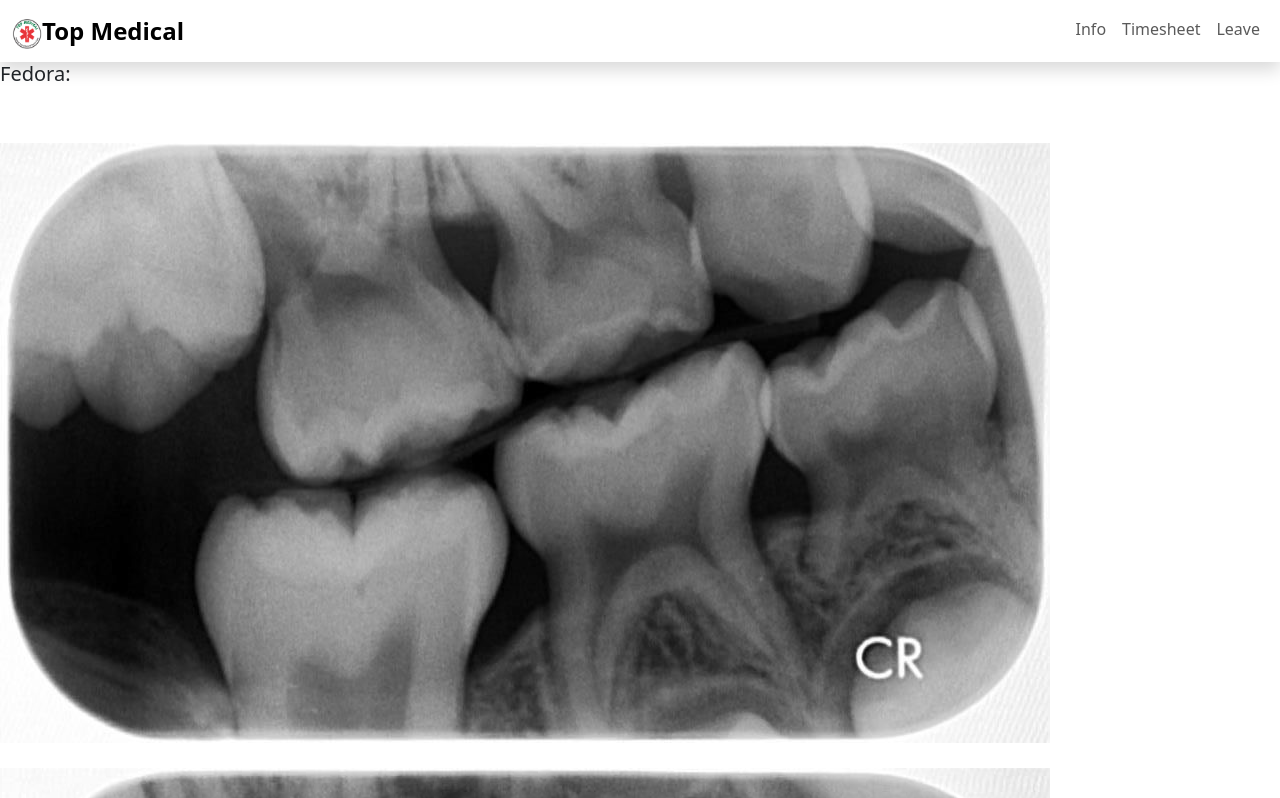
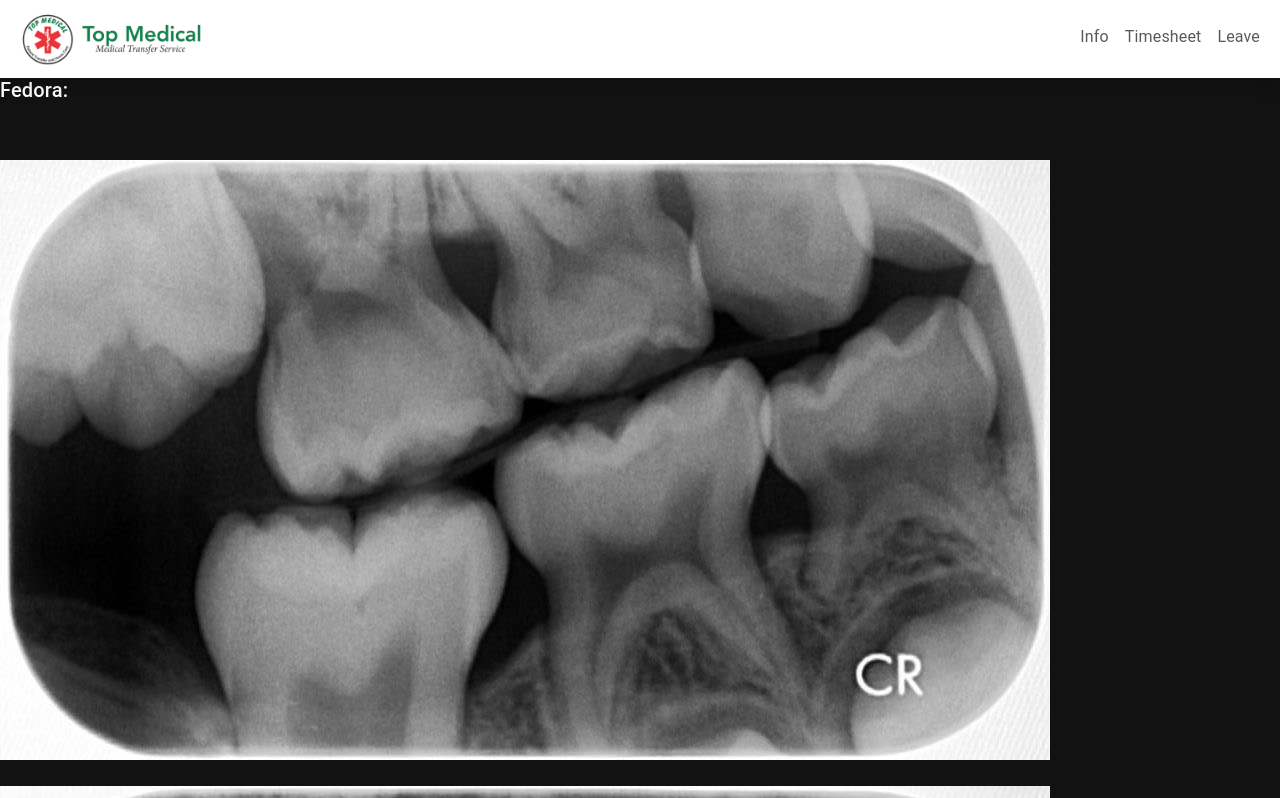
Before and after one commit to kentwkwong/topmedfrontend, a React (Create React App) app: page /Teeth in a window 1280 px wide. Shown: the top 798 px of the page. Built offline with nearby package versions, Linux system fonts and the light colour scheme.

Commit message:
change theme

```diff
--- a/public/index.html
+++ b/public/index.html
@@ -2,14 +2,14 @@
 <html lang="en">
   <head>
     <meta charset="utf-8" />
-    <link rel="icon" href="%PUBLIC_URL%/favicon.ico" />
+    <link rel="icon" href="%PUBLIC_URL%/logo_topmed.png" />
     <meta name="viewport" content="width=device-width, initial-scale=1" />
     <meta name="theme-color" content="#000000" />
     <meta
       name="description"
-      content="Web site created using create-react-app"
+      content="Top Medical Timesheet System"
     />
-    <link rel="apple-touch-icon" href="%PUBLIC_URL%/logo192.png" />
+    <link rel="apple-touch-icon" href="%PUBLIC_URL%/logo_topmed.png" />
     <!--
       manifest.json provides metadata used when your web app is installed on a
       user's mobile device or desktop. See https://developers.google.com/web/fundamentals/web-app-manifest/
@@ -24,7 +24,7 @@
       work correctly both with client-side routing and a non-root public URL.
       Learn how to configure a non-root public URL by running `npm run build`.
     -->
-    <title>React App</title>
+    <title>Top Med Timesheet</title>
   </head>
   <body>
     <noscript>You need to enable JavaScript to run this app.</noscript>
--- a/src/App.tsx
+++ b/src/App.tsx
@@ -2,7 +2,9 @@ import React from "react";
 import Navbar from "./components/Navbar";
 import "bootstrap/dist/css/bootstrap.css";
 import "./App.css";
-import ImagePath from "./assets/topmedical-transporation-logo.png";
+import { ThemeProvider, createTheme } from "@mui/material/styles";
+// import ImagePath from "./assets/topmedical-transporation-logo.png";
+import ImagePath from "./assets/topmedical_logo_banner.png";
 import { BrowserRouter, Routes, Route } from "react-router-dom";
 import { Leave } from "./pages/Leave";
 import Timesheet from "./pages/Timesheet";
@@ -10,11 +12,21 @@ import TopMedTimesheet from "./pages/TopMedTimesheet";
 import Info from "./pages/Info";
 import { Teeth } from "./pages/Teeth";
 import Registration from "./pages/Registration";
+import Login from "./pages/Login";
+import { CssBaseline } from "@mui/material";
+
+const theme = createTheme({
+  palette: {
+    mode: "dark",
+  },
+});
 
 function App() {
   let navItems = ["Info", "Timesheet", "Leave"];
   return (
     <>
+      <ThemeProvider theme={theme}>
+        <CssBaseline />
         <Navbar
           brandName="Top Medical"
           imageSrcPath={ImagePath}
@@ -22,14 +34,18 @@ function App() {
         />
         <span>
           <Routes>
-          <Route path="/" element={<Registration />}></Route>
+            <Route path="/" element={<Login />}></Route>
             <Route path="/Info" element={<Info />}></Route>
             <Route path="/Timesheet" element={<Timesheet />}></Route>
-          <Route path="/TopMedTimesheet" element={<TopMedTimesheet />}></Route>
+            <Route
+              path="/TopMedTimesheet"
+              element={<TopMedTimesheet />}
+            ></Route>
             <Route path="/Leave" element={<Leave />}></Route>
             <Route path="/Teeth" element={<Teeth />}></Route>
           </Routes>
         </span>
+      </ThemeProvider>
     </>
   );
 }
--- a/src/components/Navbar.tsx
+++ b/src/components/Navbar.tsx
@@ -1,4 +1,6 @@
 import { useState } from "react";
+import { Link } from "react-router-dom";
+
 interface NavbarProps {
   brandName: string;
   imageSrcPath: string;
@@ -10,7 +12,16 @@ function Navbar({ brandName, imageSrcPath, navItems }: NavbarProps) {
   return (
     <nav className="navbar navbar-expand navbar-light bg-white shadow">
       <div className="container-fluid">
-        <a className="navbar-brand" href="#">
+        <Link to="/">
+          <img
+            src={imageSrcPath}
+            alt="Logo"
+            width="200"
+            height="60"
+            className="d-inline-block align-text-top"
+          />
+        </Link>
+        {/* <a className="navbar-brand" href="#">
           <img
             src={imageSrcPath}
             alt="Logo"
@@ -19,7 +30,7 @@ function Navbar({ brandName, imageSrcPath, navItems }: NavbarProps) {
             className="d-inline-block align-text-top"
           />
           <span className="fw-bolder fs-4">{brandName}</span>
-        </a>
+        </a> */}
 
         <div className="d-flex" id="navbarNavDropdown">
           <ul className="navbar-nav me-auto mb-2 mb-md-1">
--- /dev/null
+++ b/src/pages/Login.tsx
@@ -0,0 +1,13 @@
+import { Container, Paper } from "@mui/material";
+
+const Login = () => {
+  return (
+    <Container maxWidth="xs">
+      <Paper elevation={10} sx={{ marginTop: 8, padding: 2 }}>
+        Login:
+      </Paper>
+    </Container>
+  );
+};
+
+export default Login;
```
Also changed, not shown: public/logo_topmed.png (renamed from src/assets/topmedical-transporation-logo.png), public/manifest.json, src/assets/topmedical_logo_banner.png (added). Lines whose indentation alone changed are shown as unchanged.
